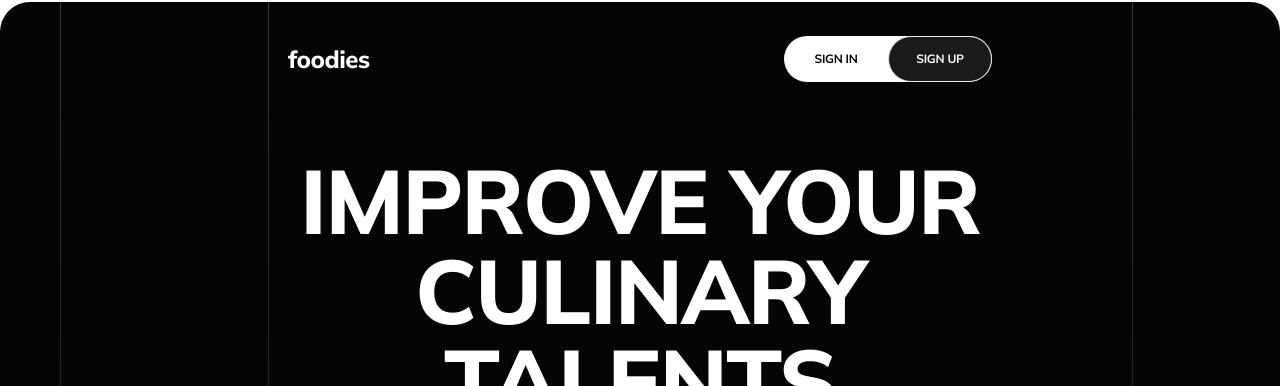
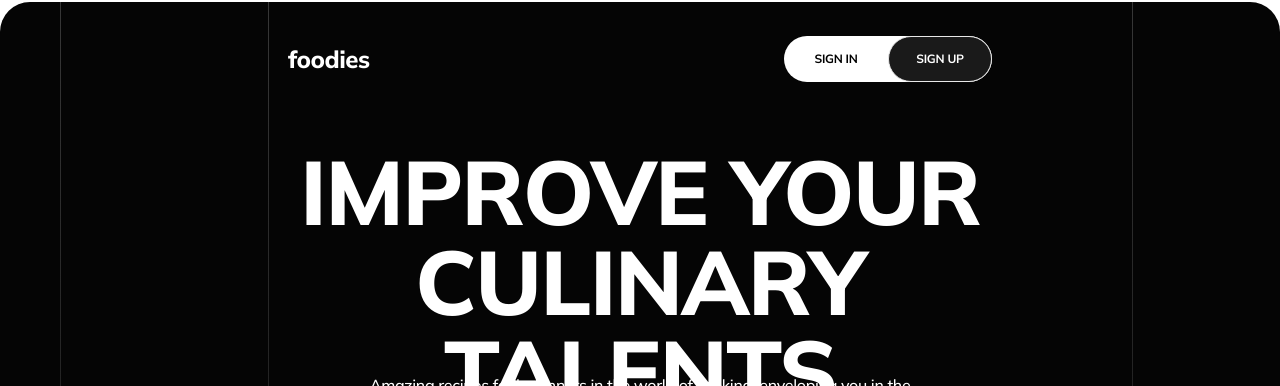
Before and after one commit to Olesia2805/foodies-frontend, a React (Vite) app: page / in a window 1280 px wide. Shown: the top 386 px of the page. Built offline with nearby package versions, Linux system fonts and the light colour scheme; no server answers.

Commit message:
small correction

```diff
--- a/src/components/Hero/Hero.module.css
+++ b/src/components/Hero/Hero.module.css
@@ -41,6 +41,7 @@
   text-align: center;
   text-transform: uppercase;
   color: #ffffff;
+  margin-top: 145px;
   margin-bottom: 30px;
 }
 
@@ -152,7 +153,7 @@
   .title {
     font-size: 90px;
     line-height: 90px;
-    margin-top: 154px;
+    margin-top: 145px;
   }
 
   .imageGallery {
--- a/src/pages/HomePage/HomePage.jsx
+++ b/src/pages/HomePage/HomePage.jsx
@@ -1,4 +1,4 @@
-import { useState, useRef, useEffect } from 'react';
+import { useState, useRef } from 'react';
 import { useNavigate } from 'react-router-dom';
 import { useDispatch } from 'react-redux';
 import Container from '../../components/Container/Container';
```
